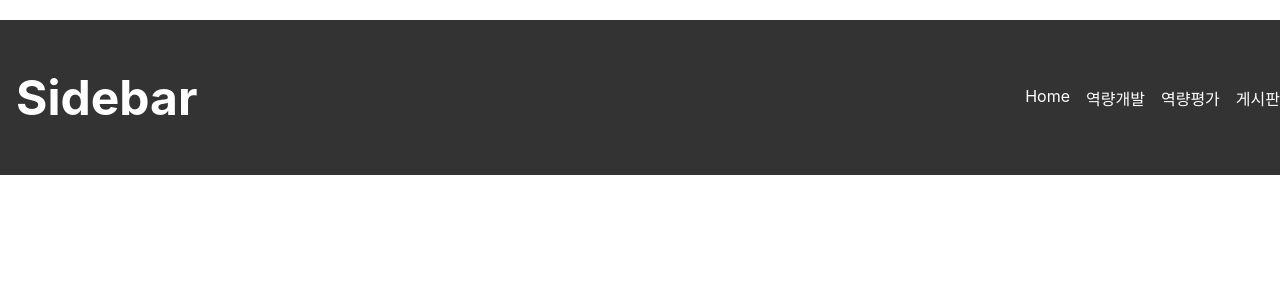
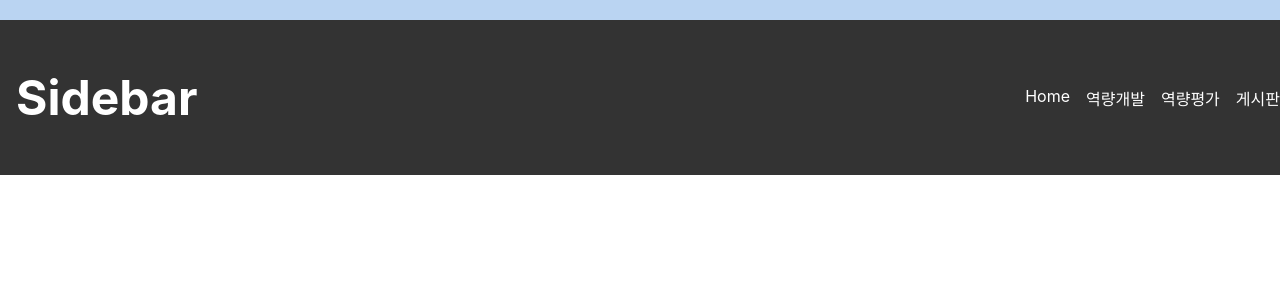
Before and after one commit to bonbi0604/argo, a React (Create React App) app in the folder frontend/: page / in a window 1280 px wide. Shown: the top 300 px of the page. Built offline with nearby package versions, Linux system fonts and the light colour scheme.

Commit message:
헤더 스타일 적용

```diff
--- a/frontend/src/components/HeaderMenu.css
+++ b/frontend/src/components/HeaderMenu.css
@@ -1,13 +1,16 @@
 .header-menu {
-  background-color: #333;
-  padding: 1rem;
+  background-color: rgba(157, 194, 237, 0.7);
+  color: white;
   position: fixed;
   width: 100%;
   z-index: 1000;
+  margin-top: -1.5rem;
 }
 
 .header-container {
   display: flex;
+  margin: 2rem 1.5rem 1.5rem 1.5rem;
+  height: 3rem;
   justify-content: space-between;
   align-items: center;
 }
@@ -29,9 +32,16 @@
 }
 
 .header-link {
-  color: white;
   text-decoration: none;
   margin: 0 1rem;
+  color: #FFF;
+  text-align: center;
+  text-shadow: 0px 4px 4px rgba(0, 0, 0, 0.25);
+  font-family: Inter;
+  font-size: 1rem;
+  font-style: normal;
+  font-weight: 500;
+  line-height: normal;
 }
 
 .header-right {
@@ -41,12 +51,17 @@
 }
 
 .login-button {
-  background-color: #fff;
-  color: #333;
   border: none;
   padding: 0.5rem 1rem;
-  cursor: pointer;
+  cursor: auto;
   font-size: 1rem;
+  color: #FFF;
+  text-align: center;
+  font-family: Inter;
+  font-size: 1rem;
+  font-style: normal;
+  font-weight: 600;
+  line-height: normal;
 }
 
 .login-button:hover {
--- a/frontend/src/components/HeaderMenu.js
+++ b/frontend/src/components/HeaderMenu.js
@@ -1,4 +1,4 @@
-import { useContext, useState } from "react";
+import { useContext } from "react";
 import { Link } from "react-router-dom";
 import AuthContext from "../context/AuthContext";
 import './HeaderMenu.css'
@@ -8,12 +8,10 @@
 
 // 상단 네비게이션 바
 const HeaderMenu = () => {
-  const [isOpen, setIsOpen] = useState(false);
-  const { user, logoutUser } = useContext(AuthContext);
+  // const [isOpen, setIsOpen] = useState(false)
+  const { user, logoutUser } = useContext(AuthContext)
 
-  const toggleHeader = () => {
-    setIsOpen(!isOpen);
-  };
+  // const toggleHeader = () => {setIsOpen(!isOpen)}
 
   return (
     <header className="header-menu">
@@ -33,19 +31,19 @@
            * designed to be different whether if user is logged in or not
           */
             <>
-              <Link to="/" className="header-links">
+              <Link to="/" className="header-link">
                 Home
               </Link>
               {/** 역량개발 페이지로 이동 TODO: 링크 추가 */}
-              <Link to="/" className="header-links">
+              <Link to="/learn" className="header-link">
                 역량개발
               </Link>
               {/** 역량평가 페이지로 이동 TODO: 링크 추가 */}
-              <Link to="/" className="header-links">
+              <Link to="/result" className="header-link">
                 역량평가
               </Link>
               {/** 게시판으로 이동 TODO: 링크 추가 */}
-              <Link to="/" className="header-links">
+              <Link to="/notice" className="header-link">
                 게시판
               </Link>
             </>
@@ -70,7 +68,9 @@
                 로그인
               </Link>
               &nbsp; | &nbsp;
-              <Link to="/register">회원가입</Link>
+              <Link to="/register" className="login-button">
+                회원가입
+              </Link>
             </>
           )}
         </div>
```
